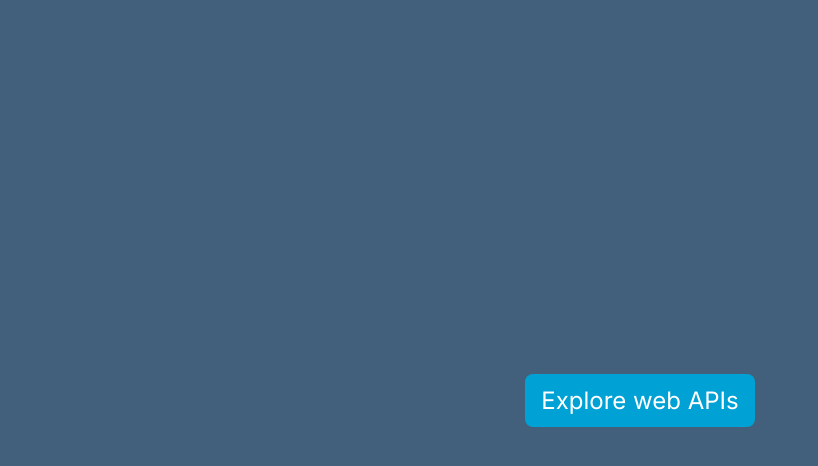
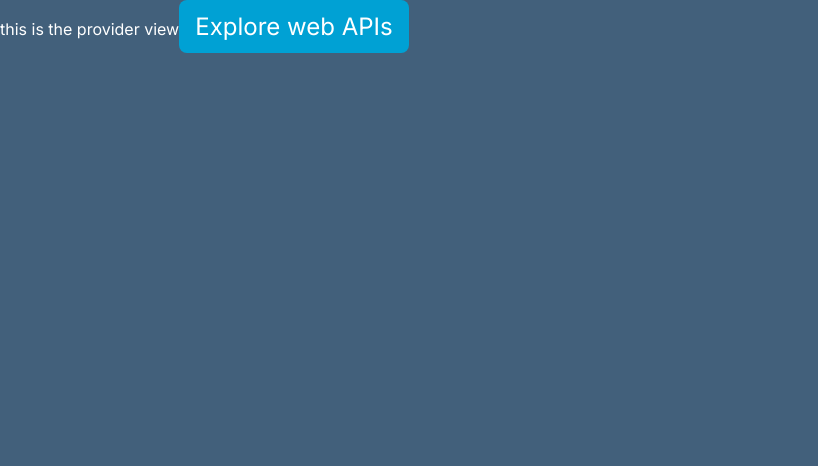
Before and after one commit to tm-mike-delcastillo/web-api-exercise, a React (Vite) app: page /1/1 in a window 1280 px wide. Shown: the top 466 px of the page, without its empty margins (0-818 px from the left). Built offline with nearby package versions, Linux system fonts and the light colour scheme; no server answers.

Commit message:
feat: setup react router

```diff
--- a/package.json
+++ b/package.json
@@ -12,7 +12,8 @@
   },
   "dependencies": {
     "react": "^18.2.0",
-    "react-dom": "^18.2.0"
+    "react-dom": "^18.2.0",
+    "react-router-dom": "^6.15.0"
   },
   "devDependencies": {
     "@types/react": "^18.2.15",
--- a/src/App.tsx
+++ b/src/App.tsx
@@ -2,12 +2,34 @@ import { FC } from 'react'
 import { Sidebar } from './components/Sidebar'
 import { SidebarContextProvider } from './contexts/Sidebar'
 import { Index } from './views/Index'
+import { Outlet, RouterProvider, createBrowserRouter } from 'react-router-dom'
+import { Provider } from './views/Provider'
 
-export const App: FC = () => {
+const Layout: FC = () => {
   return (
     <SidebarContextProvider>
-      <Index />
+      <Outlet />
       <Sidebar />
     </SidebarContextProvider>
   )
 }
+
+const router = createBrowserRouter([
+  {
+    element: <Layout />,
+    children: [
+      {
+        path: '/',
+        element: <Index />,
+      },
+      {
+        path: '/:domain/:id',
+        element: <Provider />,
+      },
+    ],
+  },
+])
+
+export const App: FC = () => {
+  return <RouterProvider {...{ router }} />
+}
--- a/src/components/ApiItem.tsx
+++ b/src/components/ApiItem.tsx
@@ -2,6 +2,7 @@ import { CSSProperties, FC, useEffect, useRef, useState } from 'react'
 import { fetchApi } from '../services/api'
 import { GuruProvider } from '../types/guru'
 import arrowUrl from '../assets/arrow.svg'
+import { Link } from 'react-router-dom'
 
 const BASE_HEIGHT = 52
 const PADDING = 18
@@ -58,13 +59,17 @@ export const ApiItem: FC<Props> = ({ domain }) => {
         {loaded &&
           providers !== null &&
           providers.map((provider) => (
-            <div className="api-sub-item" key={provider.id}>
+            <Link
+              to={`/${provider.domain}/${provider.id}`}
+              className="api-sub-item"
+              key={provider.id}
+            >
               <div
                 className="logo"
                 style={{ backgroundImage: `url(${provider.logoUrl})` }}
               ></div>
               <div className="title">{provider.title}</div>
-            </div>
+            </Link>
           ))}
       </div>
     </div>
--- a/src/contexts/Sidebar.tsx
+++ b/src/contexts/Sidebar.tsx
@@ -1,4 +1,12 @@
-import { createContext, FC, ReactNode, useContext, useState } from 'react'
+import {
+  createContext,
+  FC,
+  ReactNode,
+  useContext,
+  useEffect,
+  useState,
+} from 'react'
+import { useLocation } from 'react-router-dom'
 
 type SidebarContextData = {
   isOpen: boolean
@@ -13,12 +21,17 @@ export const SidebarContext = createContext<SidebarContextData>({
 export const SidebarContextProvider: FC<{ children: ReactNode }> = ({
   children,
 }) => {
+  const route = useLocation()
   const [isOpen, setIsOpen] = useState(false)
   const toggle: SidebarContextData['toggle'] = (state) => {
     setIsOpen((value) => (typeof state === 'boolean' ? state : !value))
   }
 
   const contextData: SidebarContextData = { isOpen, toggle }
+
+  useEffect(() => {
+    setIsOpen(false)
+  }, [route])
 
   return (
     <SidebarContext.Provider value={contextData}>
--- a/src/styles/api-list.css
+++ b/src/styles/api-list.css
@@ -62,6 +62,8 @@
   align-items: center;
   gap: 8px;
   cursor: pointer;
+  color: inherit;
+  text-decoration: none;
 }
 
 .api-list .api-list-item .api-sub-items .api-sub-item .logo {
--- /dev/null
+++ b/src/views/Provider.tsx
@@ -0,0 +1,11 @@
+import { FC } from 'react'
+import { ExploreButton } from '../components/ExploreButton'
+
+export const Provider: FC = () => {
+  return (
+    <div id="view-provider">
+      this is the provider view
+      <ExploreButton />
+    </div>
+  )
+}
```
Also changed, not shown: 1 other file (tests, documents, lock files or other folders).
